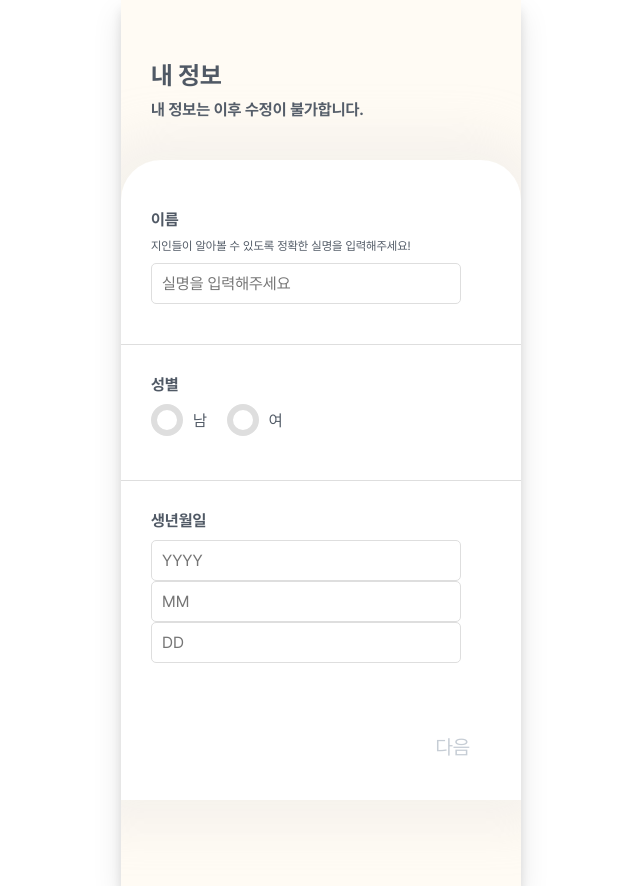
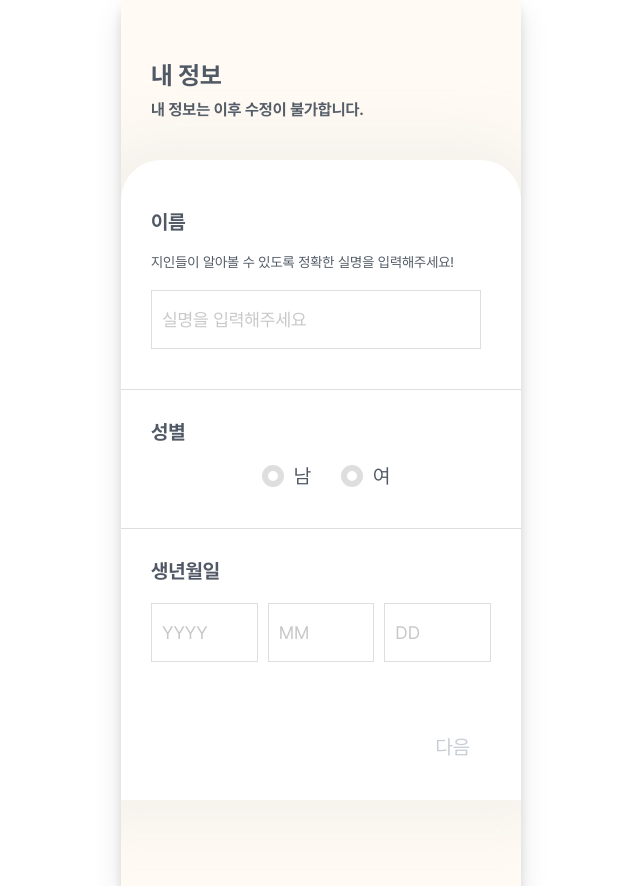
Before and after one commit to zinzin-team/zinzin, a React (Create React App) app in the folder Frontend/zin-zin/: page /signup/info in a window 1280 px wide. Shown: the whole page, without its empty margins (319-959 px from the left). Built offline with nearby package versions, Linux system fonts and the light colour scheme; no server answers.

Commit message:
Feat: [FE] Info css 완료

```diff
--- a/Frontend/zin-zin/src/components/signup/Info.jsx
+++ b/Frontend/zin-zin/src/components/signup/Info.jsx
@@ -1,12 +1,12 @@
-import React, { useEffect } from 'react';
+import React, { useState, useEffect } from 'react';
 import { useNavigate } from 'react-router-dom';
 import styles from './Info.module.css';
 
 const Info = ({ userData, setUserData }) => {
     const navigate = useNavigate();
+    const [nameIsValid, setNameIsValid] = useState(true);
 
     useEffect(() => {
-        // 컴포넌트가 마운트될 때 로컬 스토리지에서 데이터 불러오기
         const storedData = JSON.parse(sessionStorage.getItem('userData'));
         if (storedData) {
             setUserData(storedData);
@@ -19,6 +19,7 @@ const Info = ({ userData, setUserData }) => {
         const dayIsValid = /^\d{2}$/.test(userData.birthDay) && Number(userData.birthDay) >= 1 && Number(userData.birthDay) <= 31;
         return (
             userData.name.trim() !== '' &&
+            nameIsValid &&
             userData.gender !== '' &&
             yearIsValid &&
             monthIsValid &&
@@ -26,17 +27,29 @@ const Info = ({ userData, setUserData }) => {
         );
     };
 
+    const handleNameChange = (e) => {
+        const name = e.target.value;
+        const namePattern = /^[가-힣]{1,10}$/;
+        setNameIsValid(namePattern.test(name));
+        setUserData({ ...userData, name: name });
+    };
+
+    const handleBirthChange = (e) => {
+        const { name, value } = e.target;
+        if (/^\d*$/.test(value)) { // 숫자만 허용
+            setUserData({ ...userData, [name]: value });
+        }
+    };
+
     const handleSubmit = (e) => {
         e.preventDefault();
         if (isFormValid()) {
-            // "YYYY-MM-DD" 형식으로 birth 조합
             const formattedBirth = `${userData.birthYear}-${userData.birthMonth}-${userData.birthDay}`;
             const updatedData = {
                 ...userData,
                 birth: formattedBirth,
             };
             setUserData(updatedData);
-            // 로컬 스토리지에 데이터 저장
             sessionStorage.setItem('userData', JSON.stringify(updatedData));
             navigate('/signup/id');
         }
@@ -56,53 +69,67 @@ const Info = ({ userData, setUserData }) => {
                         type="text"
                         placeholder="실명을 입력해주세요"
                         value={userData.name}
-                        onChange={(e) => setUserData({ ...userData, name: e.target.value })}
+                        onChange={handleNameChange}
+                        className={styles.nameInput}
                     />
+                    {!nameIsValid && <p className={styles.error}>이름은 1글자 이상 10글자 이하의 한글로만 입력해주세요.</p>}
                 </div>
                 <div className={styles.inputGroup}>
                     <label className={styles.inputTitle}>성별</label>
-                    <label className={styles.radioLabel}>
+                    <div className={styles.genderContainer}>
+                        <div className={styles.radioContainer}>
                             <input
                                 type="radio"
+                                id="male"
+                                name="gender"
                                 value="MALE"
                                 checked={userData.gender === 'MALE'}
                                 onChange={(e) => setUserData({ ...userData, gender: 'MALE' })}
                                 />
-                        남
-                    </label>
-                    <label className={styles.radioLabel}>
+                            <label htmlFor="male" className={styles.radioLabel}>남</label>
+                        </div>
+                        <div className={styles.radioContainer}>
                             <input
                                 type="radio"
+                                id="female"
+                                name="gender"
                                 value="FEMALE"
                                 checked={userData.gender === 'FEMALE'}
                                 onChange={(e) => setUserData({ ...userData, gender: 'FEMALE' })}
                                 />
-                        여
-                    </label>
+                            <label htmlFor="female" className={styles.radioLabel}>여</label>
+                        </div>
+                    </div>
                 </div>
                 <div className={styles.inputGroup}>
                     <label className={styles.inputTitle}>생년월일</label>
                     <div className={styles.birthContainer}>
                         <input
                             type="text"
+                            name="birthYear"
                             placeholder="YYYY"
                             value={userData.birthYear}
                             maxLength={4}
-                            onChange={(e) => setUserData({ ...userData, birthYear: e.target.value })}
+                            onChange={handleBirthChange}
+                            className={styles.birthYear}
                         />
                         <input
                             type="text"
+                            name="birthMonth"
                             placeholder="MM"
                             value={userData.birthMonth}
                             maxLength={2}
-                            onChange={(e) => setUserData({ ...userData, birthMonth: e.target.value })}
+                            onChange={handleBirthChange}
+                            className={styles.birthMonth}
                         />
                         <input
                             type="text"
+                            name="birthDay"
                             placeholder="DD"
                             value={userData.birthDay}
                             maxLength={2}
-                            onChange={(e) => setUserData({ ...userData, birthDay: e.target.value })}
+                            onChange={handleBirthChange}
+                            className={styles.birthDay}
                         />
                     </div>
                 </div>
--- a/Frontend/zin-zin/src/components/signup/Info.module.css
+++ b/Frontend/zin-zin/src/components/signup/Info.module.css
@@ -1,6 +1,6 @@
 .container {
-  min-width: 320px; /* 최소 너비 설정 */
-  min-height: 600px; /* 최소 높이 설정 */
+  min-width: 360px;
+  min-height: 600px;
   width: 100%;
   height: 100vh;
   display: flex;
@@ -11,7 +11,6 @@
   position: relative;
 }
 
-
 .infoContainer {
   border-radius: 40px 40px 0 0;
   background-color: #FFFFFF;
@@ -19,14 +18,13 @@
   box-shadow: -6px 0px 47px 27px rgba(217, 217, 217, 0.26);
   width: 100%;
   max-width: 100%;
-  height: 80%; /* 부모 요소 높이의 80%를 차지 */
-  position: absolute; /* 부모 요소의 바닥에 고정 */
-  bottom: 0; /* 바닥에 붙이기 */
+  height: 80%;
+  position: absolute;
+  bottom: 0;
   left: 0;
   overflow-y: auto;
   box-sizing: border-box;
 }
-
 
 .title {
   font-family: 'Pretendard', sans-serif;
@@ -65,49 +63,74 @@
   display: block;
   font-family: 'Pretendard', sans-serif;
   font-weight: 600;
-  font-size: 16px;
+  font-size: 20px;
   color: #505965;
-  margin-bottom: 10px;
+  margin-bottom: 20px;
 }
 
 .nameDescription {
   font-family: 'Pretendard', sans-serif;
-  font-size: 12px;
+  font-size: 14px;
   color: #505965;
   margin-right: 40px;
-  margin-bottom: 10px;
+  margin-bottom: 20px;
 }
 
 .inputGroup input[type="text"] {
-  width: calc(100% - 60px);
+  width: calc(100% - 40px);
+  height: 59px;
   padding: 10px;
   border: 1px solid #dedede;
-  border-radius: 5px;
-  font-size: 16px;
+  font-size: 18px;
   font-family: 'Pretendard', sans-serif;
-  color: #505965;
   outline: none;
 }
 
-.inputGroup input[type="radio"] {
-  display: none;
+.birthContainer {
+  display: flex;
+  gap: 10px;
+  margin-right: 30px;
+}
+
+.birthYear {
+  width: 50px;
+}
+
+.birthMonth {
+  width: 60px;
+}
+
+.birthDay {
+  width: 60px;
+}
+
+.genderContainer {
+  display: flex;
+  justify-content: center;
+  gap: 20px; /* 두 라디오 컨테이너 간의 간격 */
+  margin-right: 30px;
 }
 
 .radioLabel {
-  display: inline-flex;
-  align-items: center;
   font-family: 'Pretendard', sans-serif;
-  font-size: 16px;
+  font-size: 20px;
   color: #505965;
-  margin-right: 20px;
+  margin-left: 10px;
   cursor: pointer;
+  transition: color 0.3s;
+  display: flex;
+  align-items: center; /* 라벨 텍스트 내부의 아이콘이나 다른 콘텐츠도 중앙 정렬 */
+}
+
+input[type="radio"] {
+  display: none;
 }
 
 .radioLabel:before {
   content: '';
   display: inline-block;
-  width: 20px;
-  height: 20px;
+  width: 10px;
+  height: 10px;
   margin-right: 10px;
   border: 6px solid #dedede;
   border-radius: 50%;
@@ -117,7 +140,6 @@
 
 input[type="radio"]:checked + .radioLabel:before {
   border-color: #505DB9;
-  background-color: #505DB9;
 }
 
 .submitButton {
@@ -139,3 +161,15 @@ input[type="radio"]:checked + .radioLabel:before {
   color: #C6CDD5;
   cursor: not-allowed;
 }
+
+input::placeholder {
+  color: #C8C8C8;
+}
+
+.error {
+  color: red;
+  font-size: 13px;
+  margin-left: 5px;
+  margin-top: 15px;
+  width: calc(100% - 40px);
+}
```
Lines whose indentation alone changed are shown as unchanged.
